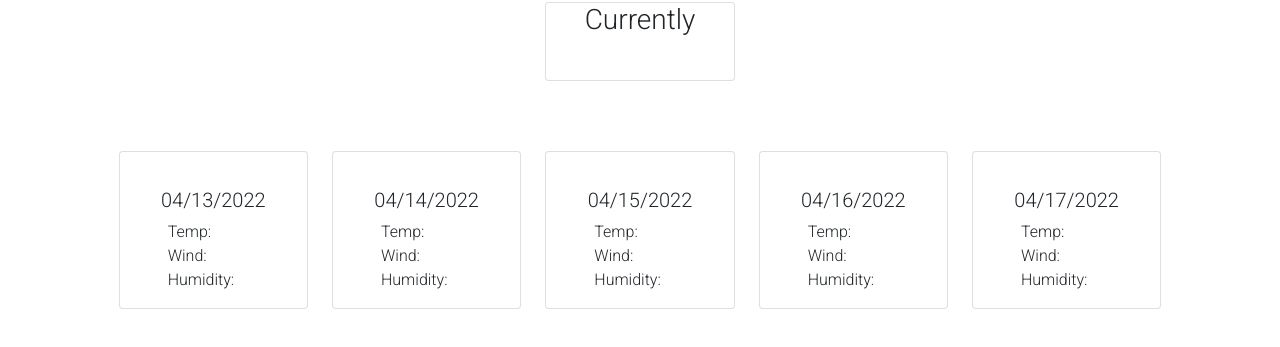
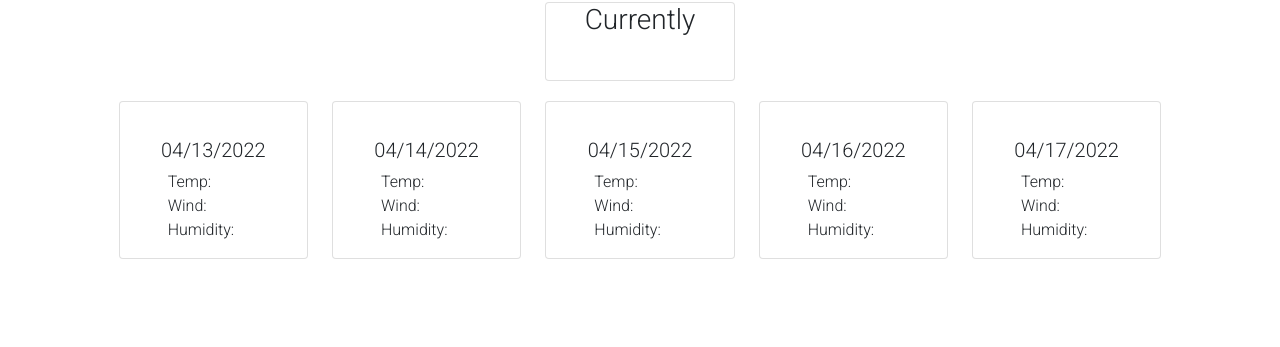
Before and after one commit to yummy314159265/HW6-WeatherApp, a plain HTML site: page index.html in a window 1280 px wide. Shown: the part 345-692 px from the top of the page. Drawn offline with nearby package versions, Linux system fonts and the light colour scheme.

Commit message:
fixed margins on cards

```diff
--- a/index.html
+++ b/index.html
@@ -69,7 +69,7 @@
       </div>
     </div>
 
-    <div class="row margin-top">
+    <div class="row">
 
       <div class="col-md-12 col-lg-2 offset-md-0 offset-lg-1">
         <div class="card" style="width: 100%;">
```
